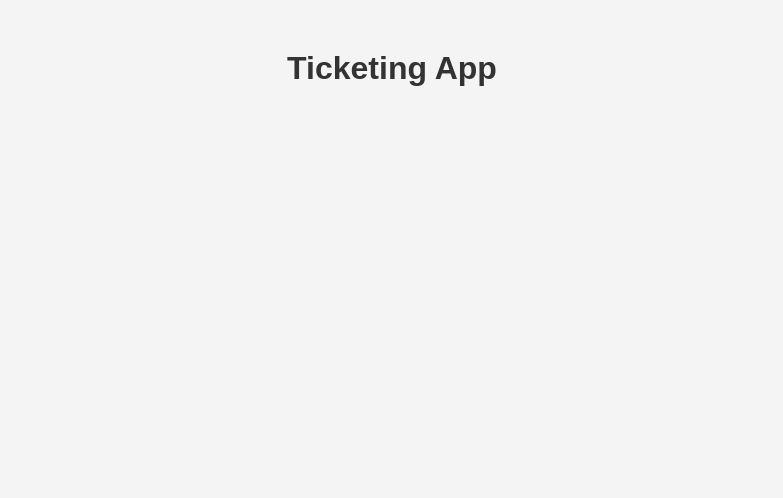
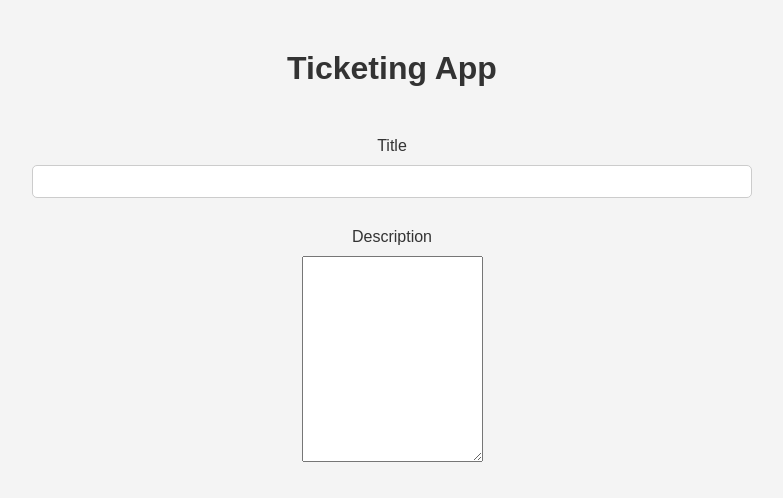
Before and after one commit to jeffgrahamcodes/ticketing-app, a React (Create React App) app: page / in a window 1280 px wide. Shown: the top 498 px of the page, without its empty margins (248-1031 px from the left). Built offline with nearby package versions, Linux system fonts and the light colour scheme.

Commit message:
create ticket form

```diff
--- a/src/App.js
+++ b/src/App.js
@@ -1,3 +1,4 @@
+import TicketForm from './components/TicketForm';
 import './App.css';
 import './styles.css';
 
@@ -6,6 +7,7 @@ function App() {
     <div className="App">
       <div className="container">
         <h1>Ticketing App</h1>
+        <TicketForm />
       </div>
     </div>
   );
--- a/src/components/TicketForm.js
+++ b/src/components/TicketForm.js
@@ -1,4 +1,5 @@
 import React, { useState } from 'react';
+import '../styles.css';
 
 export default function TicketForm() {
   const [title, setTitle] = useState('');
@@ -17,5 +18,29 @@ export default function TicketForm() {
     setPriority('1');
   };
 
-  return <></>;
+  const handleSubmit = (e) => {
+    e.preventDefault();
+    clearForm();
+  };
+
+  return (
+    <form onSubmite={handleSubmit} className="ticket-form">
+      <div>
+        <label>Title</label>
+        <input
+          type="text"
+          value={title}
+          className="form-input"
+          onChange={(e) => setTitle(e.target.value)}
+        />
+      </div>
+      <div>
+        <label>Description</label>
+        <textarea
+          value={description}
+          onChange={(e) => setDescription(e.target.value)}
+        ></textarea>
+      </div>
+    </form>
+  );
 }
```
